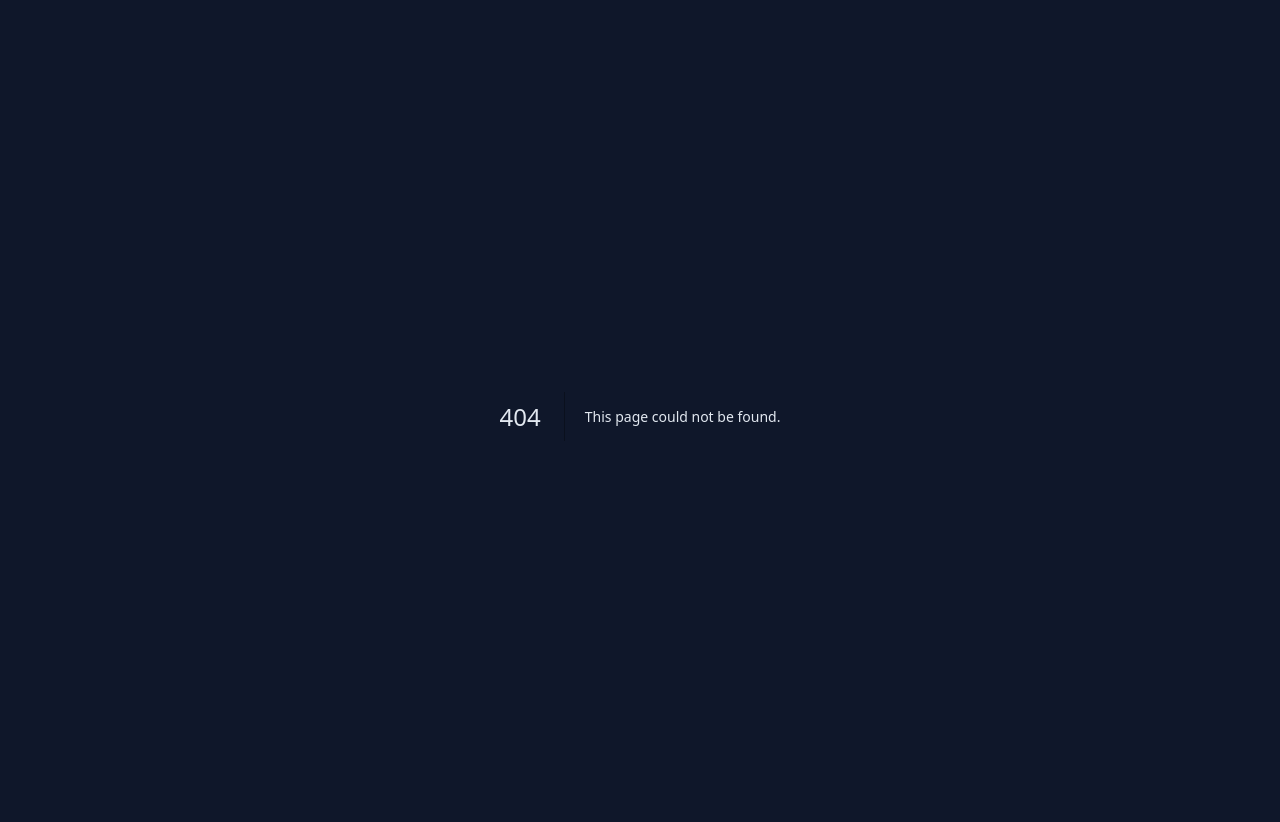
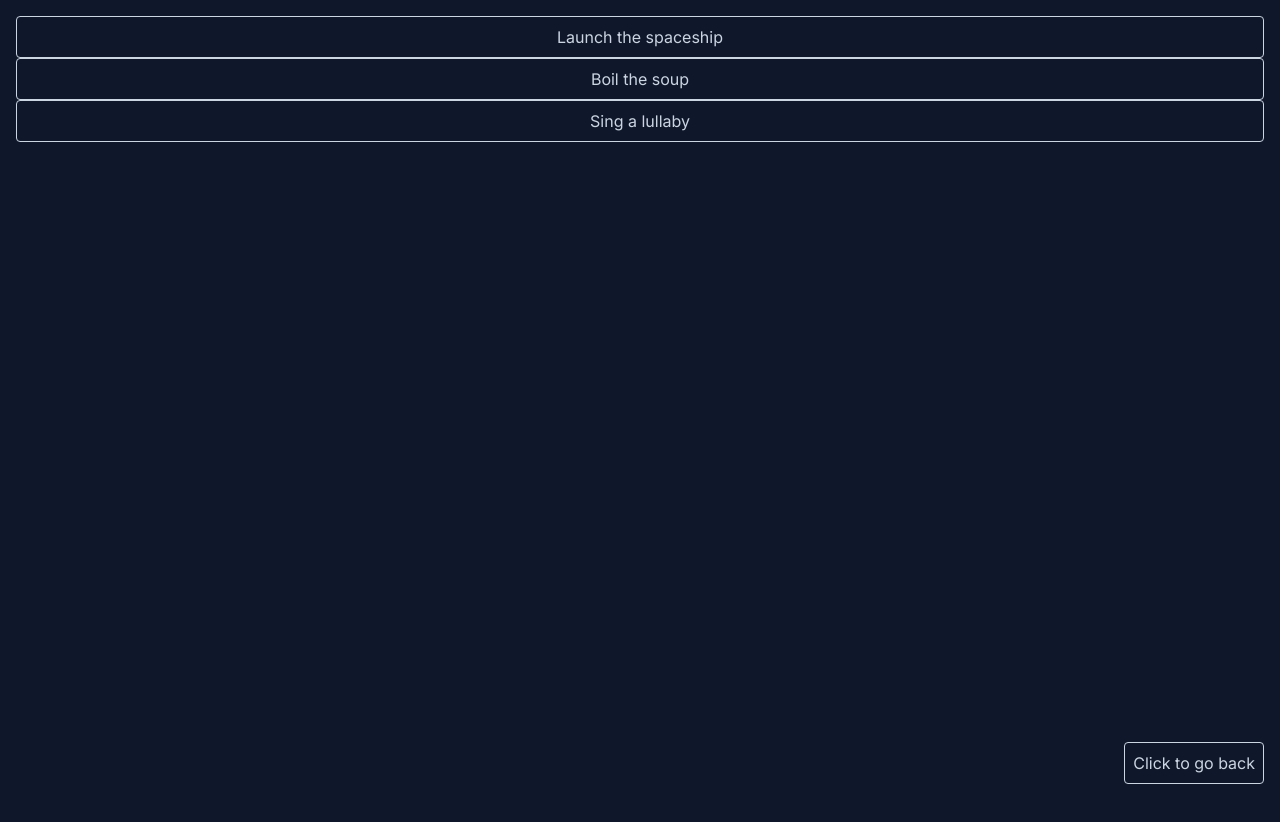
Before and after one commit to KrzysztofSnopek/exercises-and-codewars, a Next.js app: page /refTasks/fixDebouncing in a window 1280 px wide. Before the commit this address had no page. Shown: the top 822 px of the page. After the commit the page ends 800 px from the top, so only its background shows below. Built offline with nearby package versions, Linux system fonts and the light colour scheme.

Commit message:
Adds starting code for an exercise of fixing a group of debounced buttons

```diff
--- /dev/null
+++ b/src/app/refTasks/fixDebouncing/page.tsx
@@ -0,0 +1,40 @@
+"use client";
+
+import ReturnButton from "@/app/components/ReturnButton";
+
+let timeoutID: any;
+
+function DebouncedButton({ onClick, children }: any) {
+  return (
+    <button
+      className="p-2 border border-slate-300 text-slate-300 px-2 rounded hover:bg-slate-700 focus-within:bg-slate-700 outline-none"
+      onClick={() => {
+        clearTimeout(timeoutID);
+        timeoutID = setTimeout(() => {
+          onClick();
+        }, 1000);
+      }}
+    >
+      {children}
+    </button>
+  );
+}
+
+export default function Dashboard() {
+  return (
+    <>
+      <div className="flex flex-col">
+        <DebouncedButton onClick={() => alert("Spaceship launched!")}>
+          Launch the spaceship
+        </DebouncedButton>
+        <DebouncedButton onClick={() => alert("Soup boiled!")}>
+          Boil the soup
+        </DebouncedButton>
+        <DebouncedButton onClick={() => alert("Lullaby sung!")}>
+          Sing a lullaby
+        </DebouncedButton>
+      </div>
+      <ReturnButton />
+    </>
+  );
+}
--- a/src/app/refTasks/page.tsx
+++ b/src/app/refTasks/page.tsx
@@ -18,7 +18,9 @@ export default function Home() {
             </Link>
           </li>
           <li className="p-2 list-decimal">
-            <Link href="/refTasks"></Link>
+            <Link href="/refTasks/fixDebouncing">
+              Fixing broken debounce buttons
+            </Link>
           </li>
         </ol>
       </div>
```
